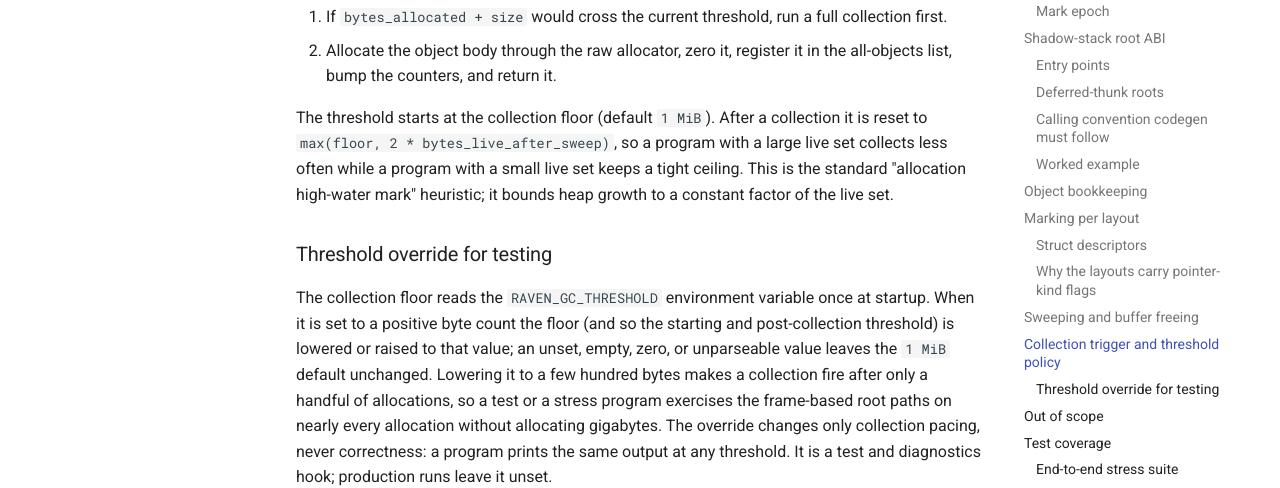
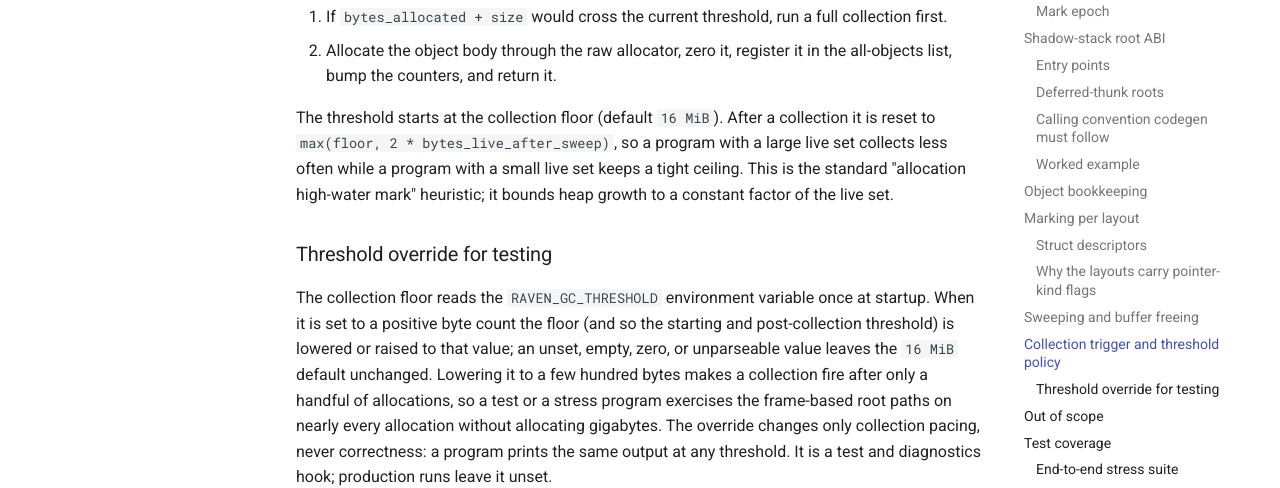
Before and after one commit to martian56/raven, an MkDocs documentation site: the page built from docs/v2/specs/gc.md, in a window 1280 px wide and 900 px high, scrolled down 6838 px. Shown: the part 151-639 px from the top of the window. Built offline with MkDocs 1.6.1 and Material for MkDocs 9.7.7, drawn with Linux system fonts in a browser that asks for light colours; comment, search, counter and statistics services are not loaded.

Commit message:
perf: 16 MiB GC collection floor

```diff
--- a/docs/v2/specs/gc.md
+++ b/docs/v2/specs/gc.md
@@ -307,7 +307,7 @@ Allocation goes through `raven_gc_alloc(size, align, tag)`:
 2. Allocate the object body through the raw allocator, zero it, register
    it in the all-objects list, bump the counters, and return it.
 
-The threshold starts at the collection floor (default `1 MiB`). After a
+The threshold starts at the collection floor (default `16 MiB`). After a
 collection it is reset to `max(floor, 2 * bytes_live_after_sweep)`, so a
 program with a large live set collects less often while a program with a
 small live set keeps a tight ceiling. This is the standard "allocation
@@ -319,7 +319,7 @@ the live set.
 The collection floor reads the `RAVEN_GC_THRESHOLD` environment variable
 once at startup. When it is set to a positive byte count the floor (and so
 the starting and post-collection threshold) is lowered or raised to that
-value; an unset, empty, zero, or unparseable value leaves the `1 MiB`
+value; an unset, empty, zero, or unparseable value leaves the `16 MiB`
 default unchanged. Lowering it to a few hundred bytes makes a collection
 fire after only a handful of allocations, so a test or a stress program
 exercises the frame-based root paths on nearly every allocation without
```
Also changed, not shown: CHANGELOG.md (+1 -1 lines), 1 other file.
